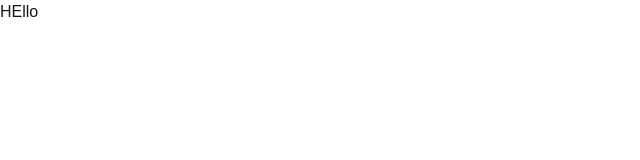
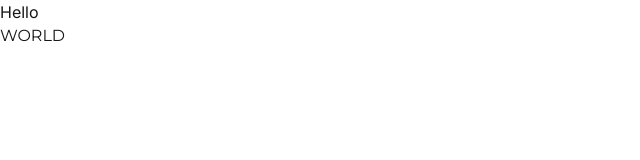
Before and after one commit to AmauriMarcos/perfect-mismatch, a Next.js app: page / in a window 1280 px wide. Shown: the top 160 px of the page, without its empty margins (0-640 px from the left). Built offline with nearby package versions, Linux system fonts and the light colour scheme.

Commit message:
added fonts

```diff
--- a/src/app/globals.css
+++ b/src/app/globals.css
@@ -8,6 +8,8 @@
   --color-secondary-light: #059389; /* Light accent */
   --background: #ffffff; /* Default light background */
   --foreground: #171717; /* Default light text */
+  --font-montserrat: 'Montserrat', sans-serif;
+  --font-inter: 'Inter', sans-serif;
 }
 
 /* Define dark mode colors using media query */
@@ -17,7 +19,12 @@
     --color-secondary-dark: #059389; /* Dark accent */
     --background: #0a0a0a; /* Dark mode background */
     --foreground: #ededed; /* Dark mode text */
+
   }
+}
+
+h1, h2, h3, h4, h5, h6 {
+  font-family: var(--font-montserrat);
 }
 
 /* Apply the variables */
@@ -25,4 +32,5 @@ body {
   color: var(--foreground);
   background-color: var(--background);
   font-family: Arial, Helvetica, sans-serif;
+  font-family: var(--font-inter);
 }
--- a/src/app/layout.tsx
+++ b/src/app/layout.tsx
@@ -1,16 +1,19 @@
-import type { Metadata } from "next";
-import localFont from "next/font/local";
+import { Montserrat, Inter } from "next/font/google";
+import { Metadata } from "next";
 import "./globals.css";
 
-const geistSans = localFont({
-  src: "./fonts/GeistVF.woff",
-  variable: "--font-geist-sans",
-  weight: "100 900",
+// Import Montserrat for titles
+const montserrat = Montserrat({
+  subsets: ["latin"],
+  variable: "--font-montserrat",
+  weight: ["400", "700"], // Regular and Bold
 });
-const geistMono = localFont({
-  src: "./fonts/GeistMonoVF.woff",
-  variable: "--font-geist-mono",
-  weight: "100 900",
+
+// Import Inter for body text
+const inter = Inter({
+  subsets: ["latin"],
+  variable: "--font-inter",
+  weight: ["400", "700"], // Regular and Bold
 });
 
 export const metadata: Metadata = {
@@ -25,9 +28,7 @@ export default function RootLayout({
 }>) {
   return (
     <html lang="en">
-      <body
-        className={`${geistSans.variable} ${geistMono.variable} antialiased`}
-      >
+      <body className={`${montserrat.variable} ${inter.variable} antialiased`}>
         {children}
       </body>
     </html>
--- a/src/app/page.tsx
+++ b/src/app/page.tsx
@@ -3,7 +3,8 @@ import Image from "next/image";
 export default function Home() {
   return (
     <div>
-      HEllo
+      Hello
+      <h1>WORLD</h1>
     </div>
   );
 }
```
